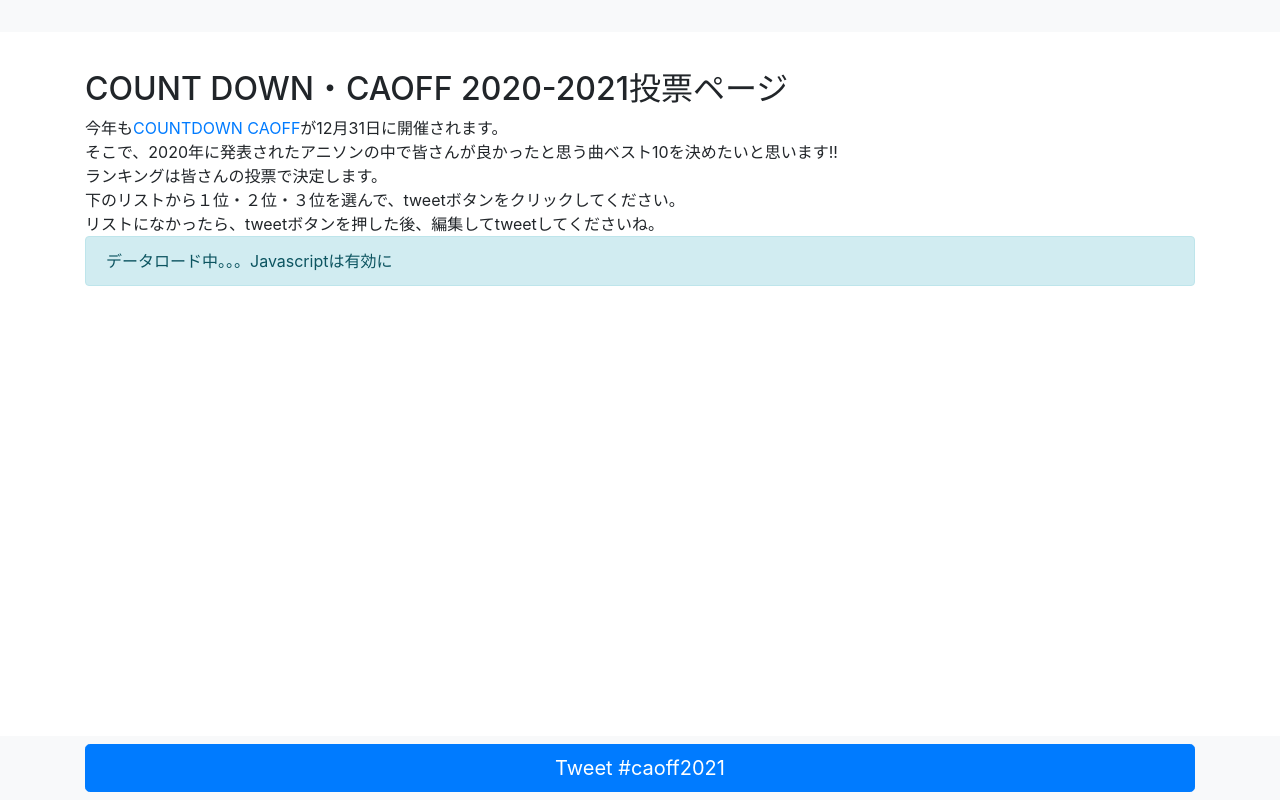
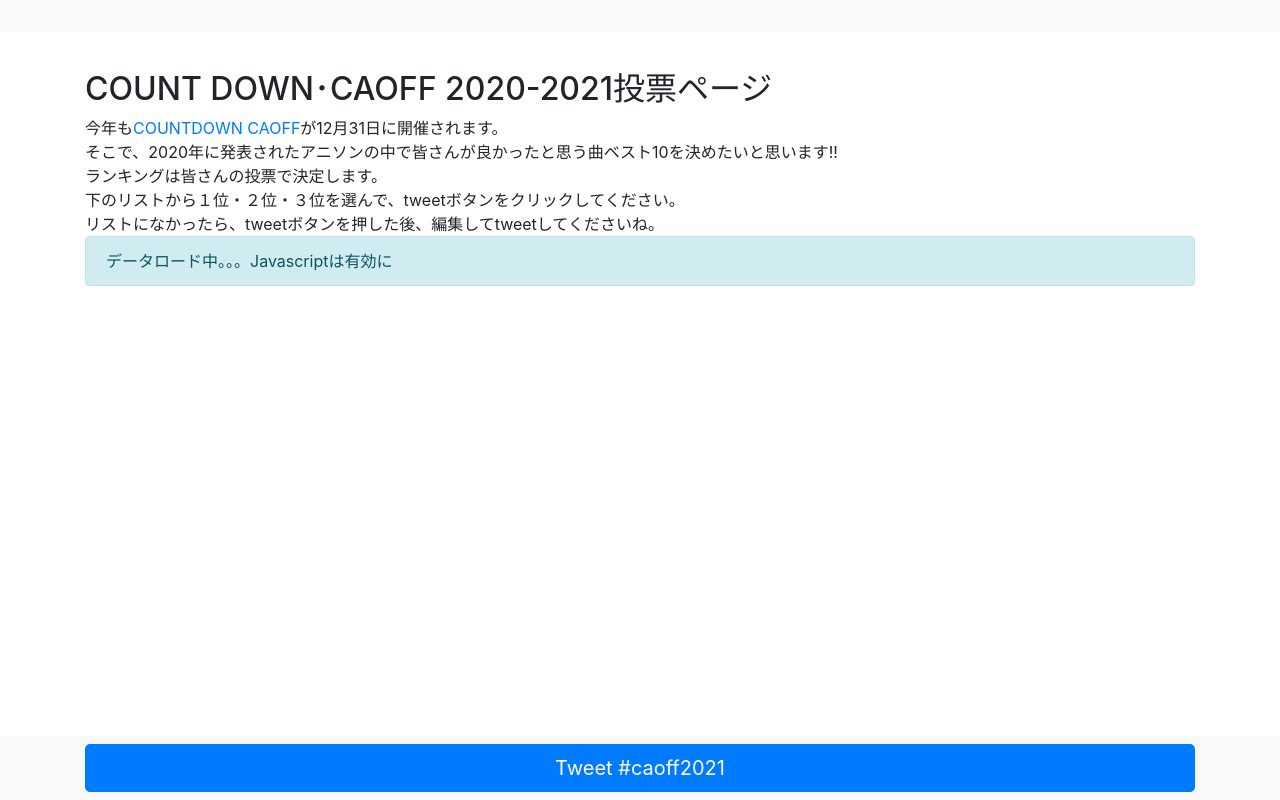
Before and after one commit to caoffwest/2021countdown, a plain HTML site: page index.html in a window 1280 px wide. Drawn offline with nearby package versions, Linux system fonts and the light colour scheme; no server answers.

Commit message:
Update index.html

```diff
--- a/index.html
+++ b/index.html
@@ -14,7 +14,7 @@
 </nav>
 <div class="container" style="padding-top: 70px;padding-bottom: 70px;">
 <header class="header">
-<h2>COUNT DOWN・CAOFF 2020-2021投票ページ</h2>
+<h2>COUNT DOWN･CAOFF 2020-2021投票ページ</h2>
 
 今年も<a href="https://gibiate.com/anime/jp/" target="_blank">COUNTDOWN CAOFF</a>が12月31日に開催されます。<br/>
 そこで、2020年に発表されたアニソンの中で皆さんが良かったと思う曲ベスト10を決めたいと思います!!<br/>
```
